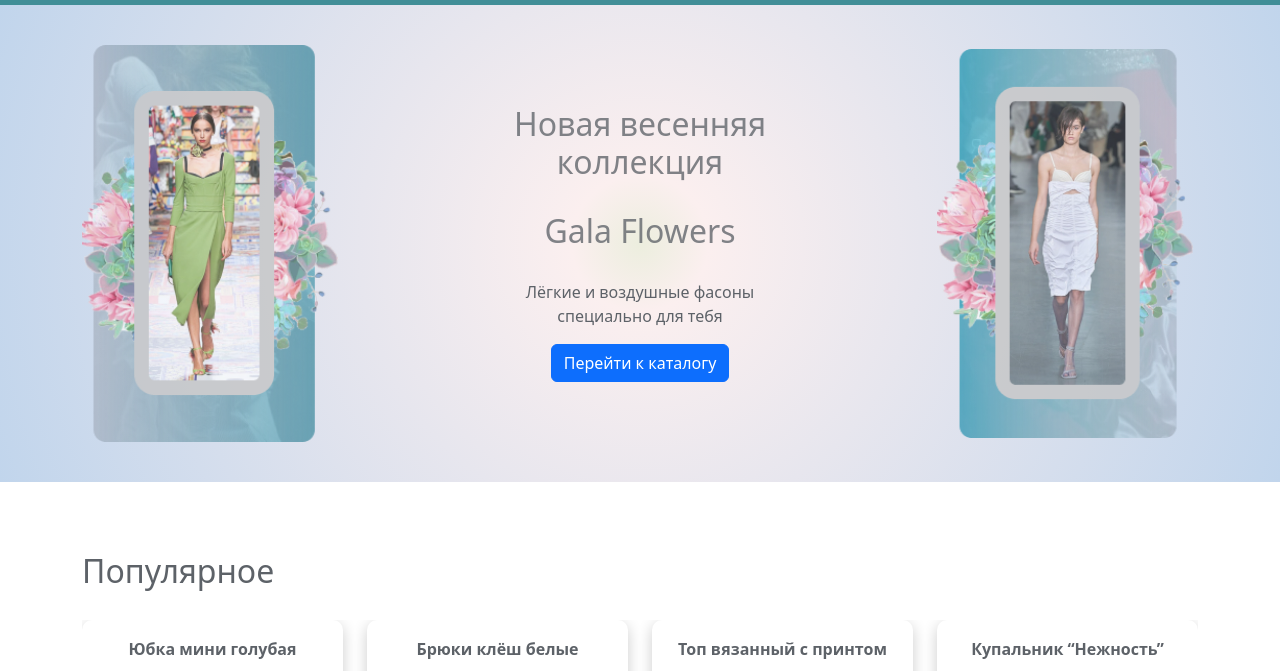
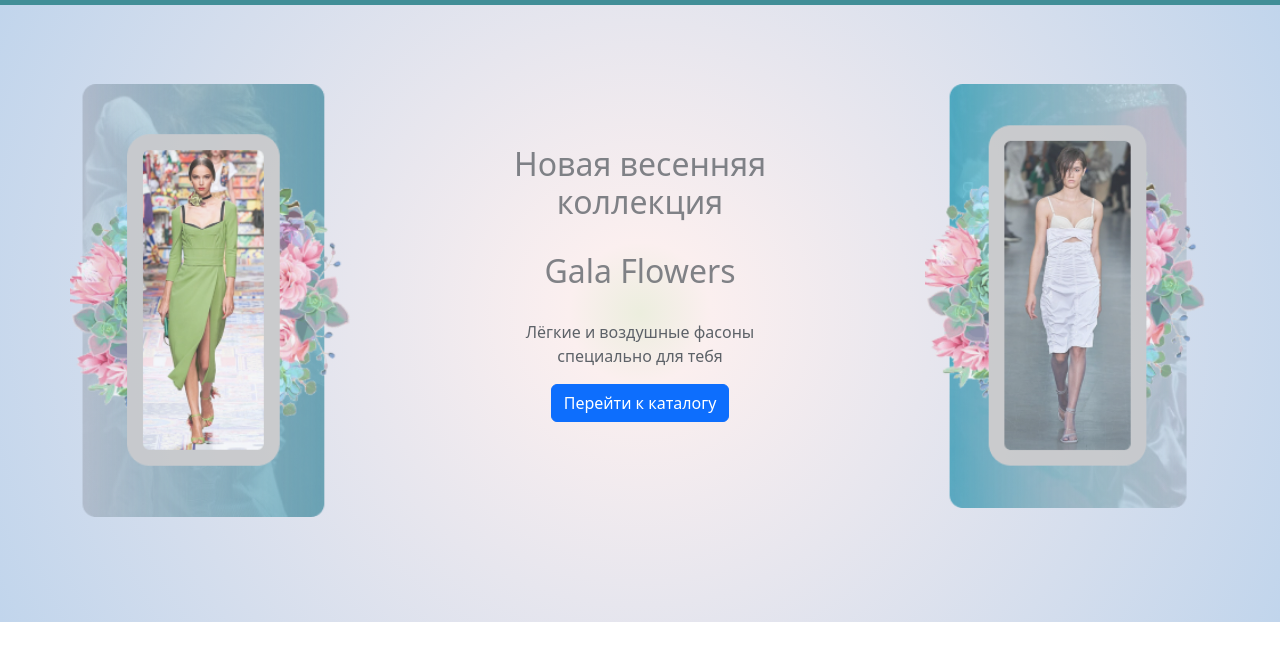
Before and after one commit to fongradnastya/lab12_web, a plain HTML site: page index.html in a window 1280 px wide. Shown: the part 66-737 px from the top of the page. Drawn offline with nearby package versions, Linux system fonts and the light colour scheme.

Commit message:
Final version

```diff
--- a/css/main.scss
+++ b/css/main.scss
@@ -7,7 +7,12 @@ $font_size: 14px;
 #s1{
     background: rgb(251,239,239);
     background: radial-gradient(circle, rgba(236,238,222,1) 0%, rgba(251,239,239,1) 10%, rgba(193,213,236,1) 100%);
-    margin: 0;
+    margin: 0 0 200px 0;
+    padding-bottom: 200px;
+}
+
+.central-card{
+    margin-top: 100px;
 }
 
 $success: #53ed8c;
@@ -180,3 +185,21 @@ $rows-end: 2, 3, 5, 4, 5, 5, 5;
 ._anim_items{
     opacity: 0;
 }
+
+.model-container{
+    position: relative;
+}
+
+.model-left{
+    position: absolute;
+    top: -150px;
+    left: -100px;
+    max-width: 325px;
+}
+
+.model-right{
+    position: absolute;
+    top: -150px;
+    right: -50px;
+    max-width: 350px;
+}
--- a/index.html
+++ b/index.html
@@ -88,7 +88,7 @@
     <div class="container text-center">
       <!-- Stack the columns on mobile by making one full-width and the other half-width -->
       <div class="row align-items-center">
-        <div class="col-md-3">
+        <div class="col-md-3 model-container">
           <img class="model-left w-100 _anim_items" src="img/first_scrin/left-model.png" alt="Модель">
         </div>
         <div class="col-md-6">
@@ -99,7 +99,7 @@
             <button type="button" class="btn btn-primary">Перейти к каталогу</button>
           </div>
         </div>
-        <div class="col-md-3">
+        <div class="col-md-3 model-container">
           <img class="model-right w-100 _anim_items" src="img/first_scrin/right-model.png" alt="Модель">
         </div>
       </div>
--- a/js/animation.js
+++ b/js/animation.js
@@ -34,7 +34,7 @@ function show_animation(block){
     block.animate(
         {
             opacity: 1,
-            right: 0
+            left: 0
         },
         'slow'
     );
@@ -46,7 +46,7 @@ function hide_animation(block){
     block.animate(
         {
             opacity: 0,
-            right: 0
+            left: 0
         },
         'slow'
     );
```
Also changed, not shown: css/main.css, 1 other file.
